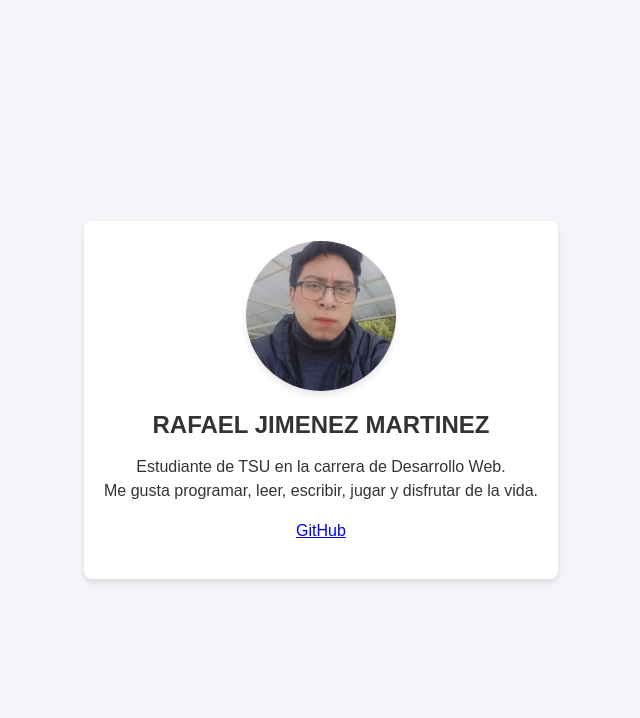
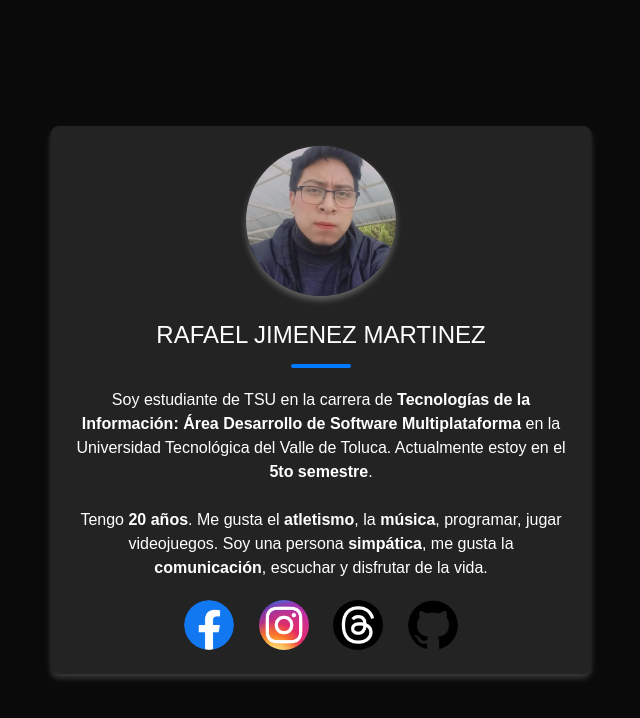
Before and after one commit to Rafa-hud/jmz_rafael, a plain HTML site: page index.html in a window 1280 px wide. Shown: the whole page, without its empty margins (319-959 px from the left). Drawn offline with Linux system fonts and the light colour scheme.

Commit message:
update_01

```diff
--- a/index.html
+++ b/index.html
@@ -5,22 +5,90 @@
     <meta name="viewport" content="width=device-width, initial-scale=1.0">
     <title>Presentación Personal</title>
     <link rel="stylesheet" href="styles.css">
+
 </head>
 <body>
     <div class="container">
-        <div class="photo">
-            <img src="rf_jmz.jpeg">
+        <div class="photo" onclick="launchFireworks(event)">
+            <img src="rf_jmz.jpeg" alt="Foto" width="200" height="200">
         </div>
         <h1>RAFAEL JIMENEZ MARTINEZ</h1>
-        <p>
-            Estudiante de TSU en la carrera de Desarrollo Web.
-            <br>
-            Me gusta programar, leer, escribir, jugar y disfrutar de la vida.
-        </p>
-        <p>
-            <a href="https://github.com/Rafa-hud" target="_blank">GitHub</a>
+    <div class="separator"></div>
+    <p>
+        Soy estudiante de TSU en la carrera de <b>Tecnologías de la Información: Área Desarrollo de Software Multiplataforma</b>
+        en la Universidad Tecnológica del Valle de Toluca. Actualmente estoy en el <b>5to semestre</b>.
+        <br><br>
+        Tengo <b>20 años</b>. Me gusta el <b>atletismo</b>, la <b>música</b>, programar, jugar videojuegos.
+        Soy una persona <b>simpática</b>, me gusta la <b>comunicación</b>, escuchar y disfrutar de la vida.
+    </p>
 
-        </p>
+        <!-- Redes Sociales -->
+        <div class="social-links">
+            <a href="https://www.facebook.com/share/1XS3gJdc6w/" target="_blank">
+                <img src="facebook.png" alt="Facebook">
+            </a>
+            <a href="https://www.instagram.com/jmz.rafa.20?igsh=eDdvcGh0M2YwN3hm" target="_blank">
+                <img src="instagram.png" alt="Instagram">
+            </a>
+            <a href="https://www.threads.net/@jmz.rafa.20" target="_blank">
+                <img src="threads.png" alt="Threads">
+            </a>
+            <a href="https://github.com/Rafa-hud" target="_blank">
+                <img src="github.png" alt="GitHub">
+            </a>
+        </div>
     </div>
+    </div>
+
+    <script>
+        function launchFireworks(event) {
+            const icons = [
+                'html.png', 'css.png', 'js.png', 'python.png', 'php.png','vs.png', 'c.png', 'eclipse.png', 'net.png'
+            ];
+
+            for (let i = 0; i < 9; i++) {
+                let firework = document.createElement('div');
+                firework.classList.add('firework');
+                firework.style.backgroundImage = `url(${icons[i]})`;
+                firework.style.position = 'absolute';
+                firework.style.left = `${event.clientX - 25}px`;
+                firework.style.top = `${event.clientY - 25}px`;
+
+                // Asignar una dispersión aleatoria para cada imagen
+                const randomX = (Math.random() - 0.5) * 300; // Desplazamiento aleatorio en X
+                const randomY = (Math.random() - 0.5) * 300; // Desplazamiento aleatorio en Y
+                const randomRotation = (Math.random() - 0.5) * 360; // Rotación aleatoria
+                firework.style.transform = `translate(${randomX}px, ${randomY}px) rotate(${randomRotation}deg)`;
+
+                // Establecer un tamaño inicial más pequeño y aumentar
+                firework.style.transformOrigin = 'center';
+                firework.style.transform += ' scale(0.5)';
+
+                // Efecto de transición
+                firework.style.transition = 'transform 1s ease-out, opacity 0.8s ease-in-out, transform 1s ease-in-out';
+                firework.style.opacity = '1';
+
+                // Retraso en la animación para separarlas
+                firework.style.transitionDelay = `${i * 0.1}s`;
+
+                // Añadir efectos de desvanecimiento y escalado
+                firework.style.transition += ', transform 1s ease-in-out';
+
+                document.body.appendChild(firework);
+
+                // Animación de desaparecer después de 1.5 segundos
+                setTimeout(() => {
+                    firework.style.opacity = '0';
+                    firework.style.transform = `translate(${randomX}px, ${randomY}px) scale(0.2)`;
+                }, 1000); // Después de 1 segundo, empieza la animación de desaparición
+
+                setTimeout(() => {
+                    firework.remove();
+                }, 1500); // Se elimina después de que la animación termina
+            }
+        }
+    </script>
+
+
 </body>
 </html>
--- a/styles.css
+++ b/styles.css
@@ -1,20 +1,24 @@
+
 body {
-    font-family: Arial, sans-serif;
+    font-family: 'Poppins', sans-serif;
     margin: 0;
     padding: 0;
-    background-color: #f4f4f9;
-    color: #333;
+    background-color: #0a0a0a;
+    color: #fff;
     display: flex;
     justify-content: center;
     align-items: center;
     height: 100vh;
+    overflow: hidden;
+    text-align: center;
+
 }
 .container {
     text-align: center;
-    background: #fff;
+    background: rgba(255, 255, 255, 0.1);
     padding: 20px;
     border-radius: 8px;
-    box-shadow: 0 4px 6px rgba(0, 0, 0, 0.1);
+    box-shadow: 0 4px 6px rgba(255, 255, 255, 0.2);
     max-width: 500px;
 }
 .photo {
@@ -23,7 +27,12 @@ body {
     border-radius: 50%;
     overflow: hidden;
     margin: 0 auto 20px;
-    box-shadow: 0 4px 6px rgba(0, 0, 0, 0.1);
+    box-shadow: 0 4px 6px rgba(255, 255, 255, 0.3);
+    cursor: pointer;
+    transition: transform 0.3s ease;
+}
+.photo:hover {
+    transform: scale(1.1);
 }
 .photo img {
     width: 100%;
@@ -33,8 +42,59 @@ body {
 h1 {
     font-size: 24px;
     margin-bottom: 10px;
+    margin-bottom: 10px;
+    text-transform: uppercase;
+    font-weight: 300;
+            max-width: 800px;
+            margin: 0 auto;
+            line-height: 1.6;
+
 }
 p {
     font-size: 16px;
     line-height: 1.5;
 }
+.separator {
+    width: 60px;
+    height: 4px;
+    background-color: #007BFF;
+    margin: 10px auto 20px auto;
+    border-radius: 2px;
+}
+.firework {
+    width: 50px;
+    height: 50px;
+    background-size: cover;
+    background-position: center;
+    border-radius: 50%;
+    opacity: 0.8;
+}
+@keyframes explode {
+    0% { transform: scale(0.5); opacity: 1; }
+    100% { transform: scale(2); opacity: 0; }
+}
+
+ /* Estilos para las redes sociales */
+ .social-links {
+    margin-top: 20px;
+}
+
+.social-links a {
+    display: inline-block;
+    margin: 0 10px;
+    width: 50px;
+    height: 50px;
+    border-radius: 50%;
+    overflow: hidden;
+    transition: transform 0.3s ease-in-out;
+}
+
+.social-links a img {
+    width: 100%;
+    height: 100%;
+    object-fit: cover;
+}
+
+.social-links a:hover {
+    transform: scale(1.2);
+}
```
Also changed, not shown: c.png (added), css.png (added), eclipse.png (added), facebook.png (added), github.png (added), html.png (added), instagram.png (added), js.png (added), net.png (added), php.png (added), python.png (added), threads.png (added), vs.png (added).
